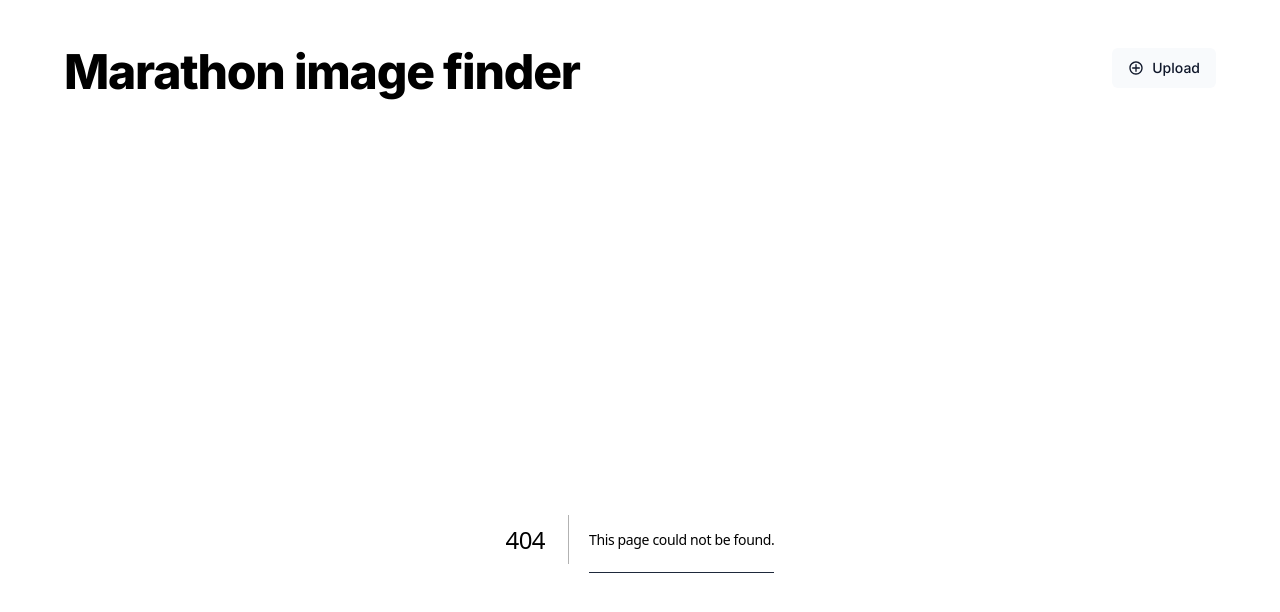
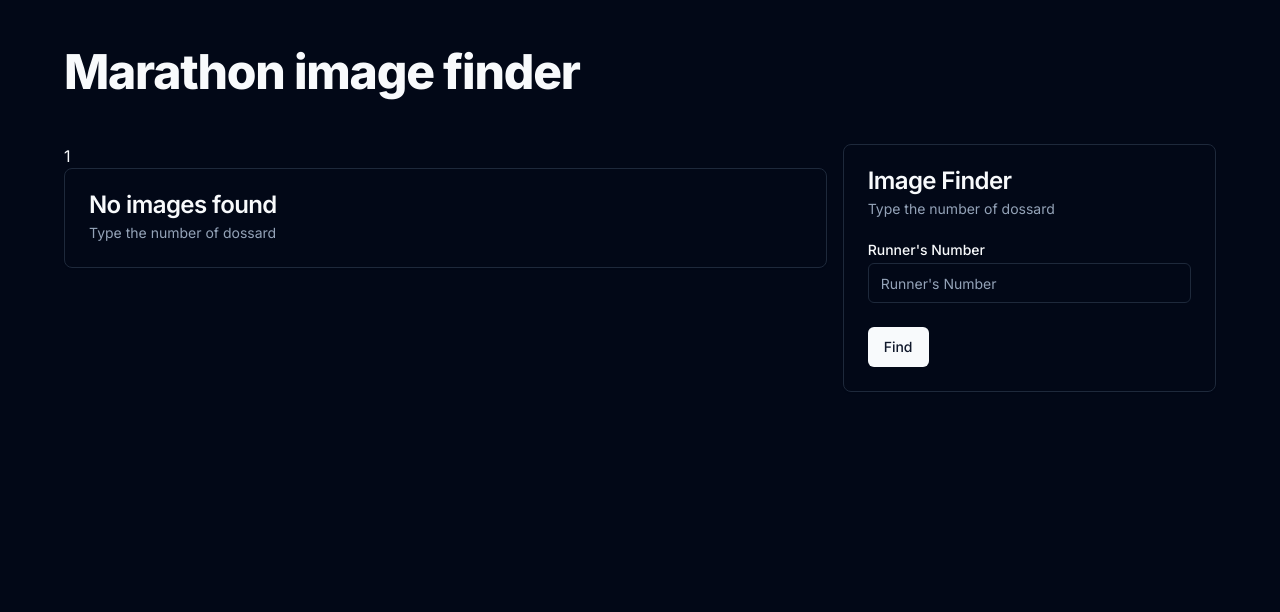
Before and after one commit to hamzamassir/football-analyzer-frontend, a Next.js app in the folder foot-ball-analyzer/: page /marathon/1 in a window 1280 px wide. Before the commit this address had no page. Shown: the top 612 px of the page. Built offline with nearby package versions, Linux system fonts and the light colour scheme.

Commit message:
version0.02

```diff
--- a/foot-ball-analyzer/package.json
+++ b/foot-ball-analyzer/package.json
@@ -9,7 +9,9 @@
     "lint": "next lint"
   },
   "dependencies": {
+    "@hookform/resolvers": "^3.3.4",
     "@radix-ui/react-avatar": "^1.0.4",
+    "@radix-ui/react-label": "^2.0.2",
     "@radix-ui/react-slot": "^1.0.2",
     "class-variance-authority": "^0.7.0",
     "clsx": "^2.1.1",
@@ -17,9 +19,11 @@
     "next": "14.2.3",
     "react": "^18",
     "react-dom": "^18",
+    "react-hook-form": "^7.51.3",
     "react-icons": "^5.1.0",
     "tailwind-merge": "^2.3.0",
-    "tailwindcss-animate": "^1.0.7"
+    "tailwindcss-animate": "^1.0.7",
+    "zod": "^3.23.5"
   },
   "devDependencies": {
     "@types/node": "^20",
--- a/foot-ball-analyzer/src/app/globals.css
+++ b/foot-ball-analyzer/src/app/globals.css
@@ -75,7 +75,7 @@
 	}
 }
 main,
-nav {
+nav, section {
 	@apply max-w-xs sm:max-w-xl md:max-w-3xl lg:max-w-6xl mx-auto my-12;
 }
 p {
@@ -85,5 +85,5 @@ h1 {
 	@apply scroll-m-20 text-4xl font-extrabold tracking-tight lg:text-5xl;
 }
 h2 {
-	@apply scroll-m-20 border-b pb-2 text-3xl font-semibold tracking-tight transition-colors first:mt-0;
+	@apply scroll-m-20  pb-2 text-3xl font-semibold tracking-tight transition-colors first:mt-0;
 }
--- a/foot-ball-analyzer/src/app/layout.tsx
+++ b/foot-ball-analyzer/src/app/layout.tsx
@@ -3,6 +3,7 @@ import type { Metadata } from 'next';
 import { Inter } from 'next/font/google';
 import { CgAdd } from 'react-icons/cg';
 import './globals.css';
+import Link from 'next/link';
 
 const inter = Inter({ subsets: ['latin'] });
 
@@ -10,6 +11,17 @@ export const metadata: Metadata = {
 	title: 'Create Next App',
 	description: 'Generated by create next app'
 };
+
+interface Marathon {
+	ID: number;
+	Name: string;
+	image: string;
+	Description: string;
+	Distance: string;
+	Country: string;
+	Gender: string;
+}
+
 
 export default function RootLayout({
 	children
@@ -21,10 +33,6 @@ export default function RootLayout({
 			<body className={inter.className}>
 				<nav className='flex justify-between'>
 					<h1>Marathon image finder</h1>
-					<Button className='inner-flex justify-center items-center'>
-						<CgAdd className='mr-2 h-4 w-4' />
-						<span>Upload</span>
-					</Button>
 				</nav>
 				{children}
 			</body>
--- a/foot-ball-analyzer/src/app/loading.tsx
+++ b/foot-ball-analyzer/src/app/loading.tsx
@@ -1,4 +1,4 @@
-import SkeletonCard from '@/components/SkeletonCard';
+import SkeletonCard from "@/components/SkeletonCard";
 
 export default function Loading() {
 	return (
--- /dev/null
+++ b/foot-ball-analyzer/src/app/marathon/[id]/page.tsx
@@ -0,0 +1,57 @@
+import { Button } from "@/components/ui/button"
+import {
+  Card,
+  CardContent,
+  CardDescription,
+  CardFooter,
+  CardHeader,
+  CardTitle,
+} from "@/components/ui/card"
+import { Input } from "@/components/ui/input"
+import { Label } from "@/components/ui/label"
+
+
+
+function page({params}: {params:{id: string}}) {
+
+
+  return (
+    <section>
+        <div className="grid grid-cols-3  gap-4">
+            <div className="col-span-2">
+                {params.id}
+                <Card>
+                    <CardHeader>
+                        <CardTitle>No images found</CardTitle>
+                        <CardDescription>Type the number of dossard</CardDescription>
+                    </CardHeader>
+                </Card>
+            </div>
+            <div>
+                <Card className="">
+                    <CardHeader>
+                        <CardTitle>Image Finder</CardTitle>
+                        <CardDescription>Type the number of dossard</CardDescription>
+                    </CardHeader>
+                    <CardContent>
+                        <form>
+                        <div className="grid w-full items-center gap-4">
+                            <div className="flex flex-col space-y-1.5">
+                            <Label htmlFor="name">Runner's Number</Label>
+                            <Input id="name" type="number" placeholder="Runner's Number" />
+                            </div>
+                        </div>
+                        </form>
+                    </CardContent>
+                    <CardFooter className="flex justify-between">
+                        <Button>Find</Button>
+                    </CardFooter>
+                </Card>
+            </div>
+        </div>
+
+    </section>
+  )
+}
+
+export default page
--- a/foot-ball-analyzer/src/app/page.tsx
+++ b/foot-ball-analyzer/src/app/page.tsx
@@ -1,6 +1,9 @@
 'use client';
 import { Badge } from '@/components/ui/badge';
 import { Button } from '@/components/ui/button';
+import { CgAdd } from 'react-icons/cg';
+import Link from 'next/link';
+
 import {
 	Card,
 	CardContent,
@@ -23,15 +26,13 @@ interface Marathon {
 
 async function getMarathons(): Promise<Marathon[]> {
 	const result = await fetch('http://localhost:4001/Marathons');
-
-	// delay response
-	await new Promise((resolve) => setTimeout(resolve, 3000));
-
-	return result.json();
+	//await new Promise(resolve => setTimeout(resolve, 3000));
+	return await result.json();
 }
 
+
 export default function Home() {
-	// const Marathons = await getMarathons();
+	//const marathons = await getMarathons();
 	const [marathons, setMarathons] = useState<Marathon[]>([]);
 	const [filteredMarathons, setFilteredMarathons] = useState<Marathon[]>([]);
 	const [search, setSearch] = useState('');
@@ -57,6 +58,15 @@ export default function Home() {
 
 	return (
 		<main>
+			<nav className='flex justify-between items-center'>
+					<h2>Marathons list :</h2>
+					<Link href='/upload'>
+					<Button className='inner-flex justify-center items-center'>
+						<CgAdd className='mr-2 h-4 w-4' />
+						<span>Upload</span>
+					</Button>
+					</Link>
+			</nav>
 			<div>
 				<Input
 					type='Search'
@@ -83,7 +93,16 @@ export default function Home() {
 								<p>{Marathon.Description}</p>
 							</CardContent>
 							<CardFooter className='flex justify-between'>
-								<Button>View</Button>
+								<Link href={
+									{
+										pathname:`/marathon/${Marathon.ID}`,
+										query:{
+											marathon:JSON.stringify(Marathon),
+										}
+									}
+								}>
+									<Button>View</Button>
+								</Link>
 								<Badge variant='secondary'>
 									{Marathon.Distance}
 								</Badge>
--- /dev/null
+++ b/foot-ball-analyzer/src/app/upload/page.tsx
@@ -0,0 +1,49 @@
+'use client';
+import { Badge } from "@/components/ui/badge";
+import { Button } from "@/components/ui/button"
+import { Input } from "@/components/ui/input"
+import { Label } from "@/components/ui/label";
+import { useState } from "react"
+import Link from 'next/link';
+
+function page() {
+  const [marathon, setMarathon] = useState<string>("");
+  const [marathonImg, setMarathonImg] = useState<FileList | null>(null);
+
+
+  return (
+    <section>
+      <Link href="../">
+        <Badge className="my-4 cursor-pointer">{"<-Back"}</Badge>
+      </Link>
+      <form method="post"
+        onSubmit={(event) => {event.preventDefault();
+                            console.log(`Name: ${marathon}, Image URL: ${marathonImg}`);}
+              }
+        className="grid w-full max-w-sm items-center gap-3">
+        <div className="grid gap-3">
+          <Label htmlFor="marathon-pics">Marathon's Name</Label>
+          <Input
+            id="marathon-Name"
+            type="text"
+            placeholder="Marathon's Name"
+            value={marathon}
+            onChange={(e) => setMarathon(e.target.value)}
+          />
+        </div>
+        <div className="grid gap-3">
+          <Label htmlFor="marathon-pics">Marathon's Pictures</Label>
+          <Input
+            id="marathon-pics"
+            type="file"
+            onChange={(e)=>setMarathonImg(e.target.files)}
+            multiple={true}
+          />
+        </div>
+        <Button>Submit</Button>
+      </form>
+    </section>
+  )
+}
+
+export default page
--- /dev/null
+++ b/foot-ball-analyzer/src/components/ui/form.tsx
@@ -0,0 +1,176 @@
+import * as React from "react"
+import * as LabelPrimitive from "@radix-ui/react-label"
+import { Slot } from "@radix-ui/react-slot"
+import {
+  Controller,
+  ControllerProps,
+  FieldPath,
+  FieldValues,
+  FormProvider,
+  useFormContext,
+} from "react-hook-form"
+
+import { cn } from "@/lib/utils"
+import { Label } from "@/components/ui/label"
+
+const Form = FormProvider
+
+type FormFieldContextValue<
+  TFieldValues extends FieldValues = FieldValues,
+  TName extends FieldPath<TFieldValues> = FieldPath<TFieldValues>
+> = {
+  name: TName
+}
+
+const FormFieldContext = React.createContext<FormFieldContextValue>(
+  {} as FormFieldContextValue
+)
+
+const FormField = <
+  TFieldValues extends FieldValues = FieldValues,
+  TName extends FieldPath<TFieldValues> = FieldPath<TFieldValues>
+>({
+  ...props
+}: ControllerProps<TFieldValues, TName>) => {
+  return (
+    <FormFieldContext.Provider value={{ name: props.name }}>
+      <Controller {...props} />
+    </FormFieldContext.Provider>
+  )
+}
+
+const useFormField = () => {
+  const fieldContext = React.useContext(FormFieldContext)
+  const itemContext = React.useContext(FormItemContext)
+  const { getFieldState, formState } = useFormContext()
+
+  const fieldState = getFieldState(fieldContext.name, formState)
+
+  if (!fieldContext) {
+    throw new Error("useFormField should be used within <FormField>")
+  }
+
+  const { id } = itemContext
+
+  return {
+    id,
+    name: fieldContext.name,
+    formItemId: `${id}-form-item`,
+    formDescriptionId: `${id}-form-item-description`,
+    formMessageId: `${id}-form-item-message`,
+    ...fieldState,
+  }
+}
+
+type FormItemContextValue = {
+  id: string
+}
+
+const FormItemContext = React.createContext<FormItemContextValue>(
+  {} as FormItemContextValue
+)
+
+const FormItem = React.forwardRef<
+  HTMLDivElement,
+  React.HTMLAttributes<HTMLDivElement>
+>(({ className, ...props }, ref) => {
+  const id = React.useId()
+
+  return (
+    <FormItemContext.Provider value={{ id }}>
+      <div ref={ref} className={cn("space-y-2", className)} {...props} />
+    </FormItemContext.Provider>
+  )
+})
+FormItem.displayName = "FormItem"
+
+const FormLabel = React.forwardRef<
+  React.ElementRef<typeof LabelPrimitive.Root>,
+  React.ComponentPropsWithoutRef<typeof LabelPrimitive.Root>
+>(({ className, ...props }, ref) => {
+  const { error, formItemId } = useFormField()
+
+  return (
+    <Label
+      ref={ref}
+      className={cn(error && "text-destructive", className)}
+      htmlFor={formItemId}
+      {...props}
+    />
+  )
+})
+FormLabel.displayName = "FormLabel"
+
+const FormControl = React.forwardRef<
+  React.ElementRef<typeof Slot>,
+  React.ComponentPropsWithoutRef<typeof Slot>
+>(({ ...props }, ref) => {
+  const { error, formItemId, formDescriptionId, formMessageId } = useFormField()
+
+  return (
+    <Slot
+      ref={ref}
+      id={formItemId}
+      aria-describedby={
+        !error
+          ? `${formDescriptionId}`
+          : `${formDescriptionId} ${formMessageId}`
+      }
+      aria-invalid={!!error}
+      {...props}
+    />
+  )
+})
+FormControl.displayName = "FormControl"
+
+const FormDescription = React.forwardRef<
+  HTMLParagraphElement,
+  React.HTMLAttributes<HTMLParagraphElement>
+>(({ className, ...props }, ref) => {
+  const { formDescriptionId } = useFormField()
+
+  return (
+    <p
+      ref={ref}
+      id={formDescriptionId}
+      className={cn("text-sm text-muted-foreground", className)}
+      {...props}
+    />
+  )
+})
+FormDescription.displayName = "FormDescription"
+
+const FormMessage = React.forwardRef<
+  HTMLParagraphElement,
+  React.HTMLAttributes<HTMLParagraphElement>
+>(({ className, children, ...props }, ref) => {
+  const { error, formMessageId } = useFormField()
+  const body = error ? String(error?.message) : children
+
+  if (!body) {
+    return null
+  }
+
+  return (
+    <p
+      ref={ref}
+      id={formMessageId}
+      className={cn("text-sm font-medium text-destructive", className)}
+      {...props}
+    >
+      {body}
+    </p>
+  )
+})
+FormMessage.displayName = "FormMessage"
+
+export {
+  useFormField,
+  Form,
+  FormItem,
+  FormLabel,
+  FormControl,
+  FormDescription,
+  FormMessage,
+  FormField,
+}
--- /dev/null
+++ b/foot-ball-analyzer/src/components/ui/label.tsx
@@ -0,0 +1,26 @@
+"use client"
+
+import * as React from "react"
+import * as LabelPrimitive from "@radix-ui/react-label"
+import { cva, type VariantProps } from "class-variance-authority"
+
+import { cn } from "@/lib/utils"
+
+const labelVariants = cva(
+  "text-sm font-medium leading-none peer-disabled:cursor-not-allowed peer-disabled:opacity-70"
+)
+
+const Label = React.forwardRef<
+  React.ElementRef<typeof LabelPrimitive.Root>,
+  React.ComponentPropsWithoutRef<typeof LabelPrimitive.Root> &
+    VariantProps<typeof labelVariants>
+>(({ className, ...props }, ref) => (
+  <LabelPrimitive.Root
+    ref={ref}
+    className={cn(labelVariants(), className)}
+    {...props}
+  />
+))
+Label.displayName = LabelPrimitive.Root.displayName
+
+export { Label }
```
Also changed, not shown: 1 other file (tests, documents, lock files or other folders).
